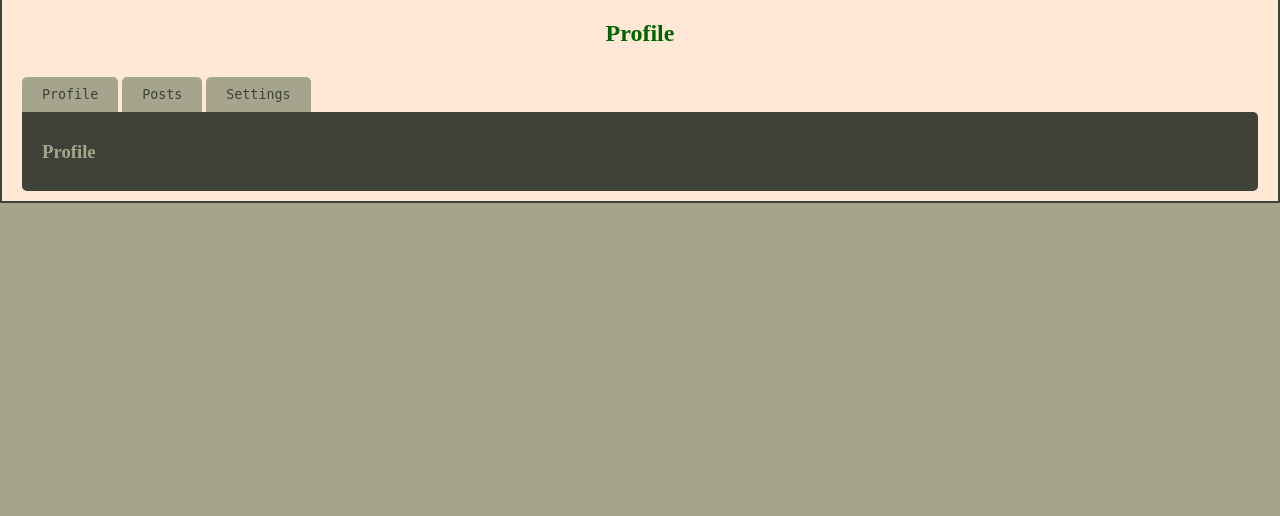
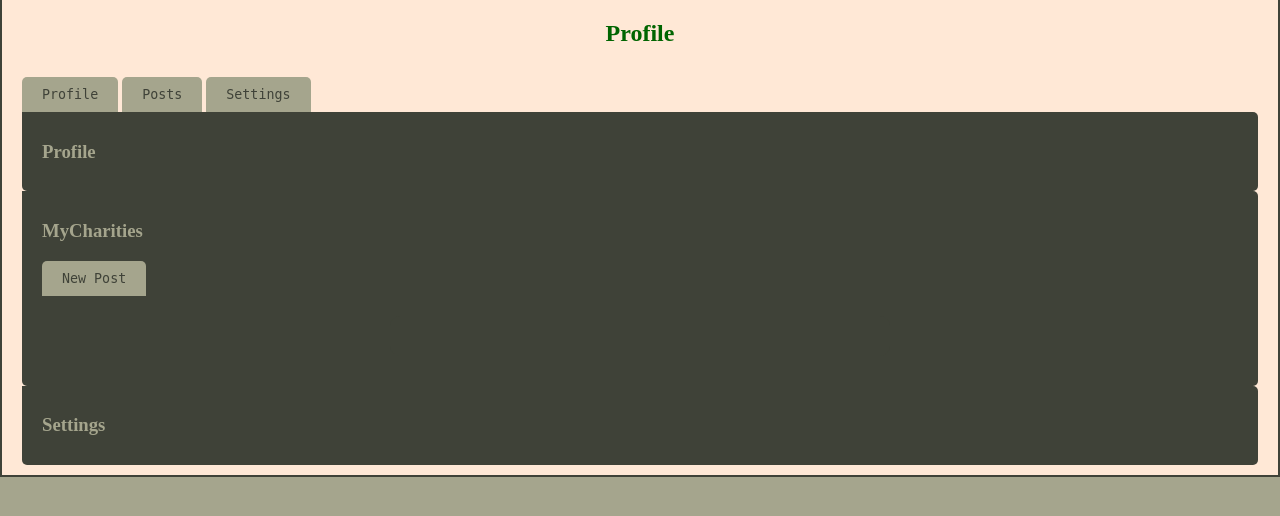
Before and after one commit to SimonHorrocks/Charit.ly, a Flask app: page /blog in a window 1280 px wide. Shown: the part 44-560 px from the top of the page. Run offline with Flask 2, Linux system fonts and the light colour scheme; data that the repository does not hold is empty.

Commit message:
Updated button for adding posts.

```diff
--- a/templates/charity_profile.html
+++ b/templates/charity_profile.html
@@ -15,8 +15,11 @@
 
         <div id="Posts" class="tabcontent">
             <h3> MyCharities </h3>
+            <a href="{{ url_for('charity.create') }}" class="button2">
+                <button>New Post</button>
+            </a>
+
             <div class="box">
-            <input type="button" onclick="location.href='create';" value="Add new post" />
                 {% for post in posts %}
                     <article class="media">
                         <div class="media-content">
@@ -48,7 +51,4 @@
             <h3> Settings </h3>
         </div>
     </div>
-    <script>
-        document.getElementById("default").click();
-    </script>
 {% endblock %}
```
